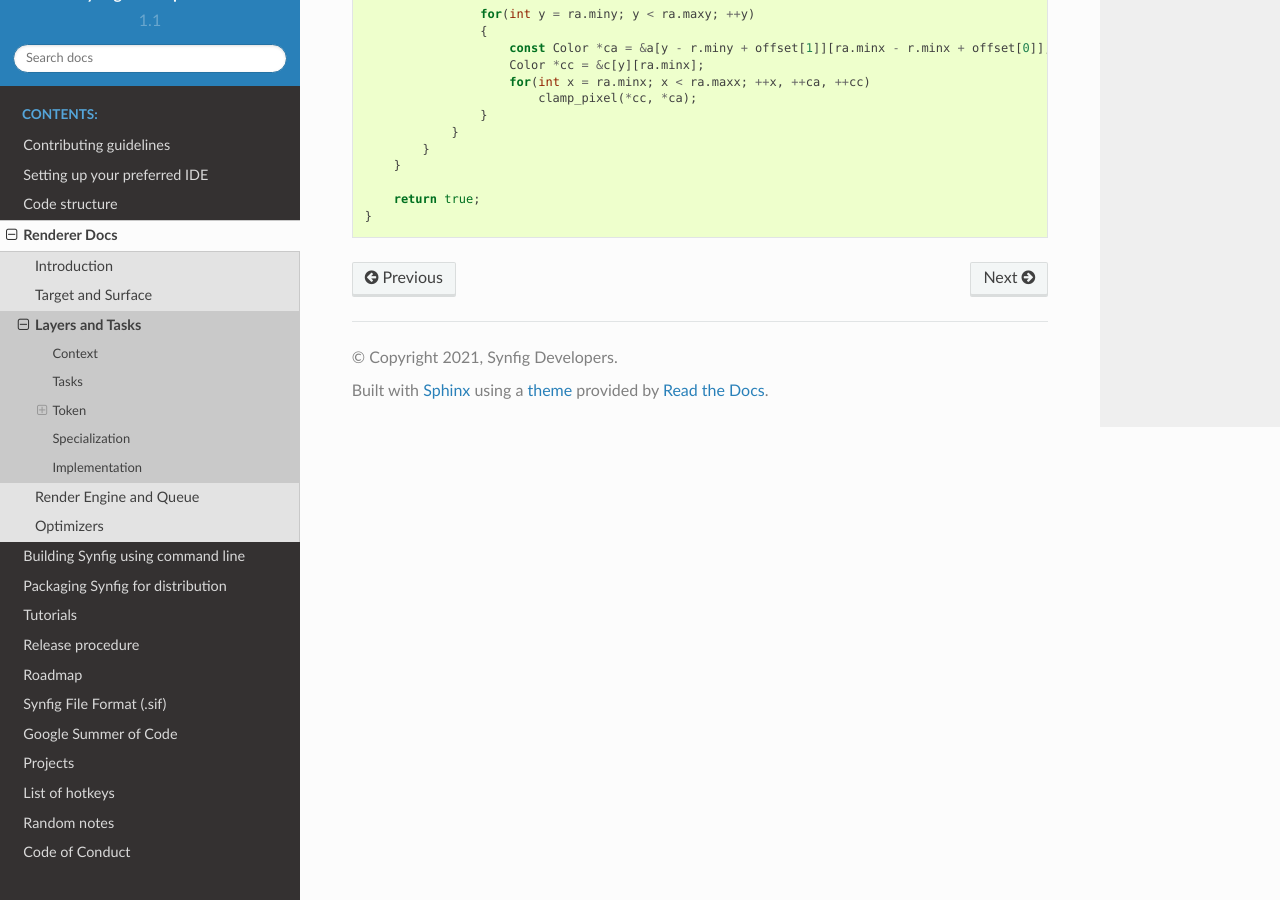
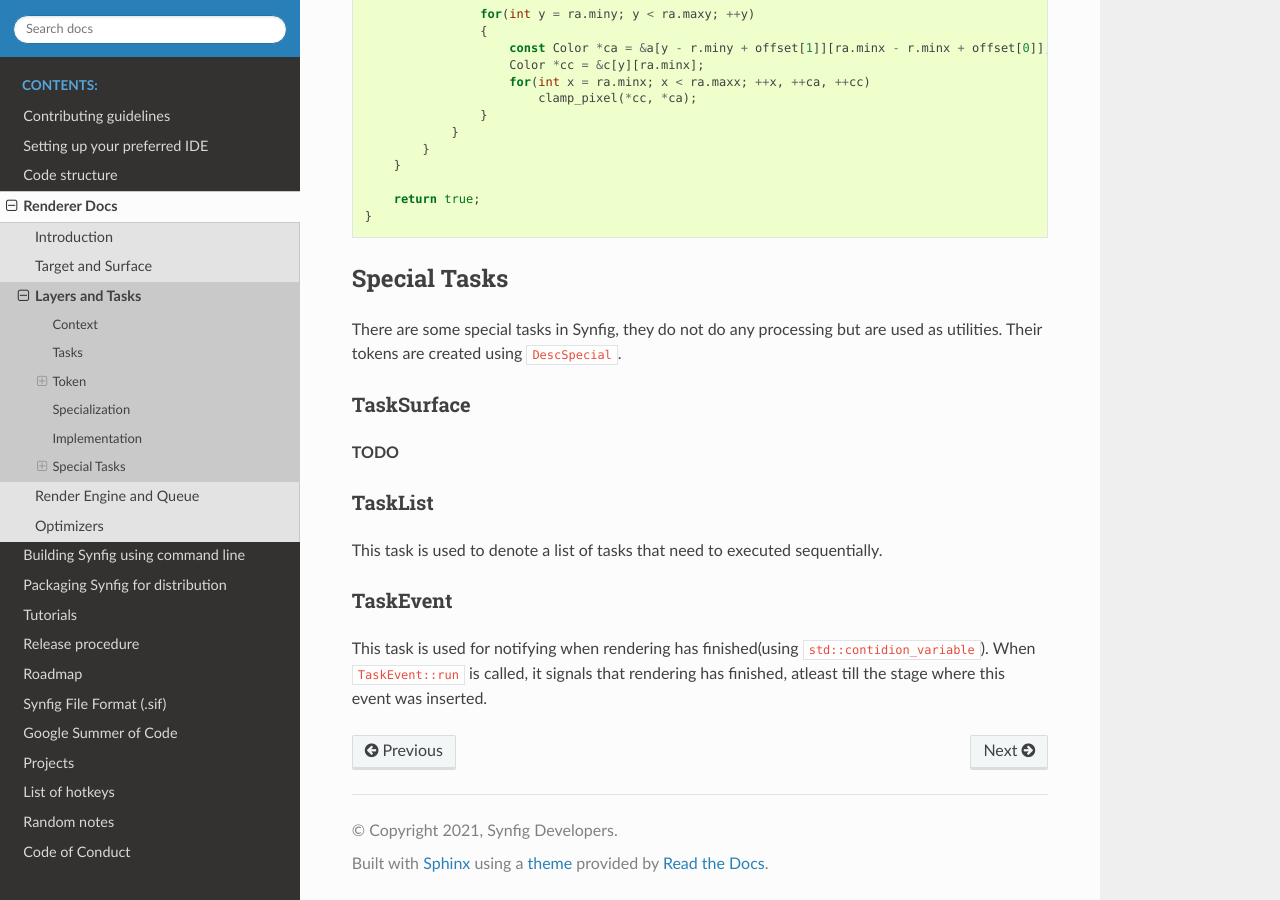
Before and after one commit to synfig/synfig-docs-dev, a Sphinx documentation site: the page built from docs/renderer_docs/tasks.rst, in a window 1280 px wide and 900 px high, scrolled down 3990 px. Built offline with Sphinx 7.4.7 and the Read the Docs theme 2.0.0, drawn with Linux system fonts in a browser that asks for light colours.

Commit message:
render docs: special tasks

```diff
--- a/docs/renderer_docs/tasks.rst
+++ b/docs/renderer_docs/tasks.rst
@@ -154,3 +154,24 @@ Implementation of ``run`` for ``ClampSW`` looks like,
 
         return true;
     }
+
+
+Special Tasks
+~~~~~~~~~~~~~
+
+There are some special tasks in Synfig, they do not do any processing but are used as utilities. Their tokens are created using ``DescSpecial``.
+
+TaskSurface
+-----------
+
+**TODO**
+
+TaskList
+--------
+
+This task is used to denote a list of tasks that need to executed sequentially.
+
+TaskEvent
+---------
+
+This task is used for notifying when rendering has finished(using ``std::contidion_variable``). When ``TaskEvent::run`` is called, it signals that rendering has finished, atleast till the stage where this event was inserted.
```
Also changed, not shown: docs/renderer.rst (+0 -13 lines), docs/renderer_docs/introduction.rst (+4 -4 lines).
